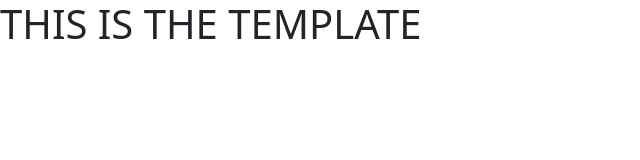
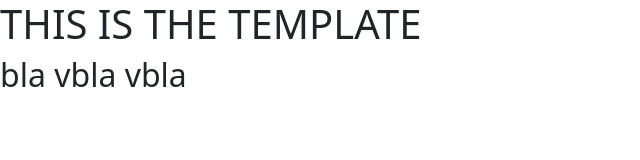
Before and after one commit to Christoph33one/Womens-day-Hackathon-2023, a plain HTML site: page index.html in a window 1280 px wide. Shown: the whole page, without its empty margins (0-640 px from the left). Drawn offline with nearby package versions, Linux system fonts and the light colour scheme.

Commit message:
Add test h2 in index.html

```diff
--- a/index.html
+++ b/index.html
@@ -22,6 +22,7 @@
 </head>
 <body>
     <h1>THIS IS THE TEMPLATE</h1>
+    <h2>bla vbla vbla</h2>
 </body>
 <Footer>
 
```
